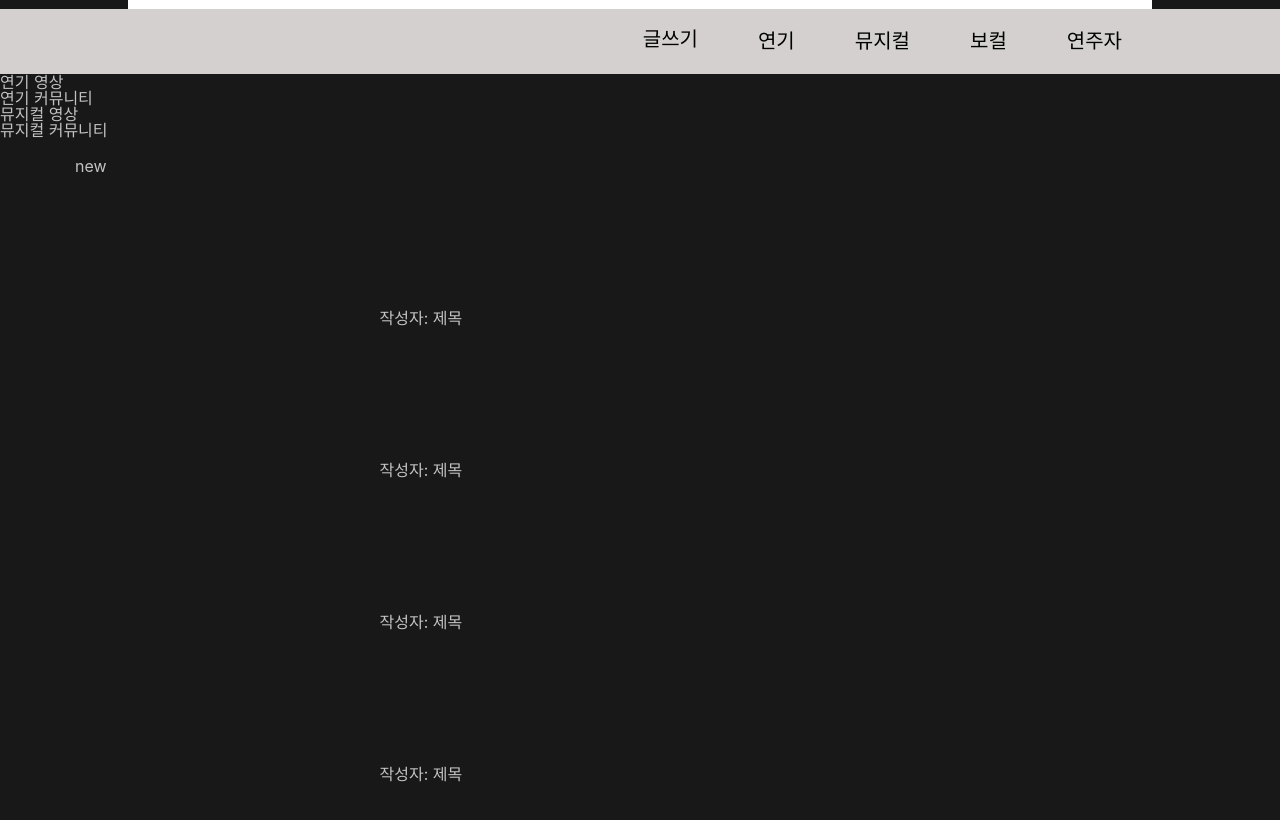
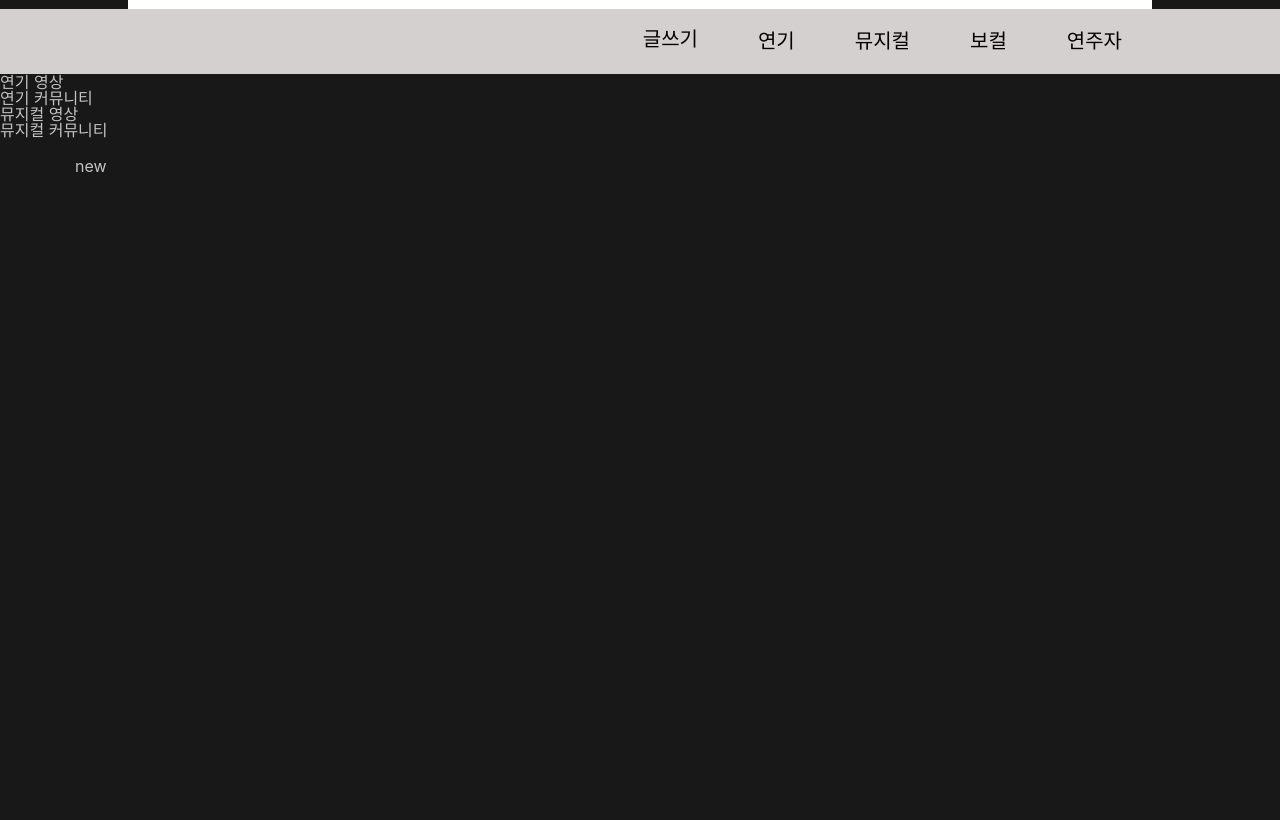
Before and after one commit to RohSeongHoon/kokoa-clone, a website: page index.html in a window 1280 px wide. Shown: the part 56-876 px from the top of the page. After the commit the page ends 800 px from the top, so only its background shows below. Drawn offline with nearby package versions, Linux system fonts and the light colour scheme; files that its build step writes are made by us from their sources; no server answers; files whose address does not match are found by name.

Commit message:
api 수정
js데이터로 메인화면에 비디오 구성요소 반복해서 생성

```diff
--- a/index.html
+++ b/index.html
@@ -141,23 +141,8 @@
 
       <h3 class="video-head">new</h3>
       <div class="video-container">
-        <ul class="video-lists" >
-          <li class="video-lists__item">
-            <iframe class="video-list__item--video" id="video__url1"  src="" title="YouTube video player" frameborder="0" allow="accelerometer; autoplay; clipboard-write; encrypted-media; gyroscope; picture-in-picture" allowfullscreen></iframe>
-          <a class="video-list__item--a" id="video__a1" href="./community/actor.html">작성자: 제목</a>
-        </li>
-        <li class="video-lists__item">
-          <iframe class="video-list__item--video" id="video__url1" src="" title="YouTube video player" frameborder="0" allow="accelerometer; autoplay; clipboard-write; encrypted-media; gyroscope; picture-in-picture" allowfullscreen></iframe>
-          <a class="video-list__item--a"id="video__a2" href="./community/actor.html">작성자: 제목</a>
-        </li>
-        <li class="video-lists__item">
-          <iframe class="video-list__item--video" id="video__url3"  src="" title="YouTube video player" frameborder="0" allow="accelerometer; autoplay; clipboard-write; encrypted-media; gyroscope; picture-in-picture" allowfullscreen></iframe>
-          <a class="video-list__item--a"id="video__a3" href="./community/actor.html">작성자: 제목</a>
-        </li>
-        <li class="video-lists__item">
-          <iframe class="video-list__item--video" id="video__url4"  src="" title="YouTube video player" frameborder="0" allow="accelerometer; autoplay; clipboard-write; encrypted-media; gyroscope; picture-in-picture" allowfullscreen></iframe>
-          <a class="video-list__item--a"id="video__a4" href="./community/actor.html">작성자: 제목</a>
-        </li>
+        <ul id="video-lists" class="video-lists" >
+
         </ul>
       </div>
       <div class="community" id="community">
@@ -196,15 +181,12 @@
       $.get("http://localhost:3000/videos", function (data) {
         for (var i = 0; i < data.videos.length; i++) {
           var video = data.videos[i];
-          $("#video__a" + (i + 1)).text(video.videoTitle);
-          $("#video__url" + (i + 1)).attr("src", video.videoUrl);
+          console.log(video);
+         $('#video-lists').append('<li class="video-lists__item"><iframe class="video-list__item--video" id="video__url'+(i+1)+'"  src='+ video.videoUrl +' title="YouTube video player"></iframe><a class="video-list__item--a" id="video__a'+(i+1)+'" href="./community/actor.html">' + video.videoTitle + '</a></li>')
         }
       });
 
-      //카테고리 이름도 json데이터로 받아와야함
-      //카테고리를 한글로 쓸거면 키마지막에 kr붙이기
-      //div에 아이디값을 주고 내부에 반복되는 데이터 지우기
-      //
+
 
       $.get('http://localhost:3000/posts',function(data) {
           for(var i =0; i<data.communities.length; i++){
@@ -216,10 +198,15 @@
             }
 
           }
-          console.log(community);
+
           //메인 화면에 커뮤니티 카테고리 내부에 데이터 채우기
           //ul 내부에 데이터의 값만큼 li를 생성
           //li를 생성하면서 id값고 데이터 넣기
+
+          //카테고리 이름도 json데이터로 받아와야함
+          //카테고리를 한글로 쓸거면 키마지막에 kr붙이기
+          //div에 아이디값을 주고 내부에 반복되는 데이터 지우기
+          //
         });
     });
     </script>
```
